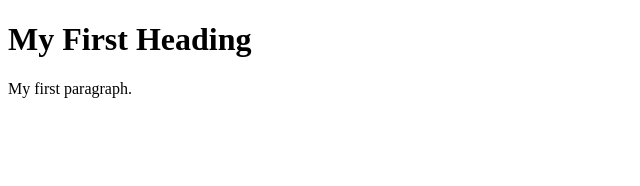
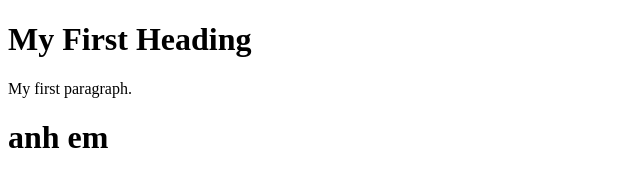
Before and after one commit to leminhhoangtb/thuctapVMU, a plain HTML site: page hihi/Untitled-1.html in a window 1280 px wide. Shown: the whole page, without its empty margins (0-640 px from the left). Drawn offline with Linux system fonts and the light colour scheme.

Commit message:
Update Untitled-1.html

```diff
--- a/hihi/Untitled-1.html
+++ b/hihi/Untitled-1.html
@@ -9,6 +9,7 @@
 
     <h1>My First Heading</h1>
     <p>My first paragraph.</p>
+    <h1> anh em </h1>
 
 </body>
 
```
